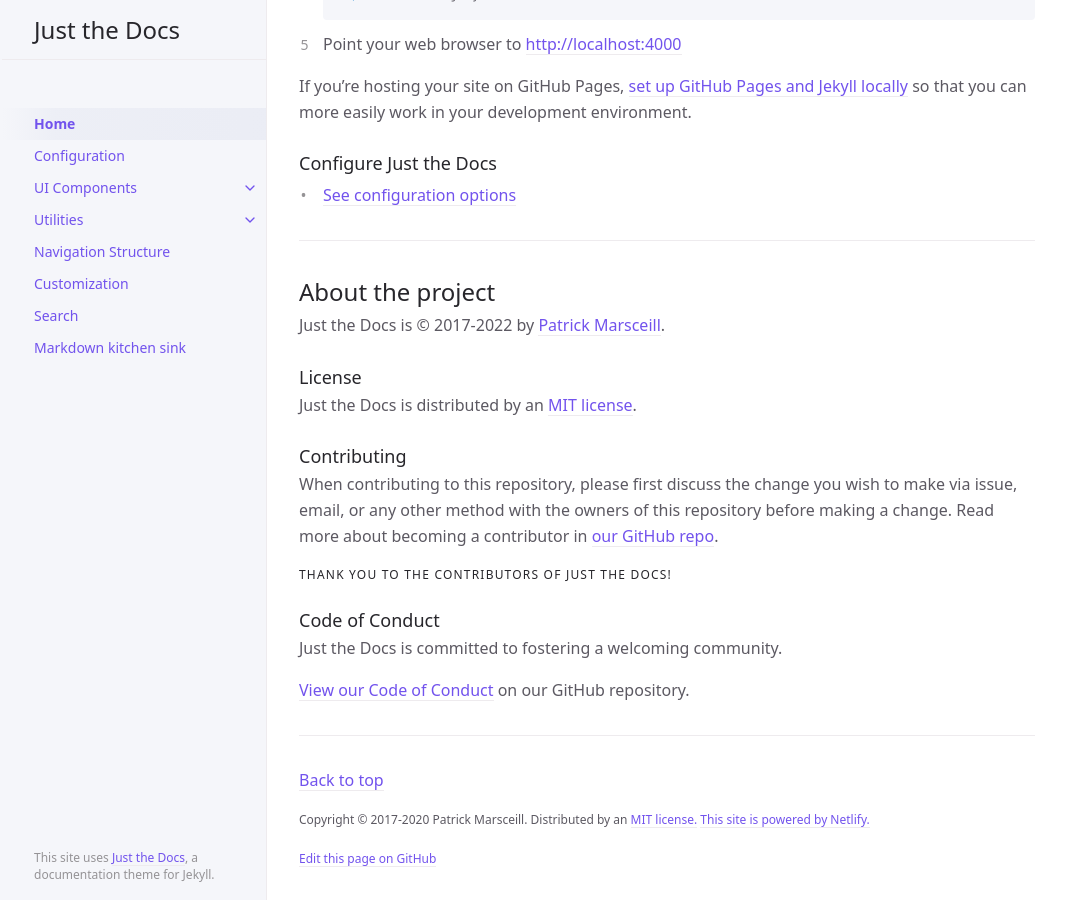
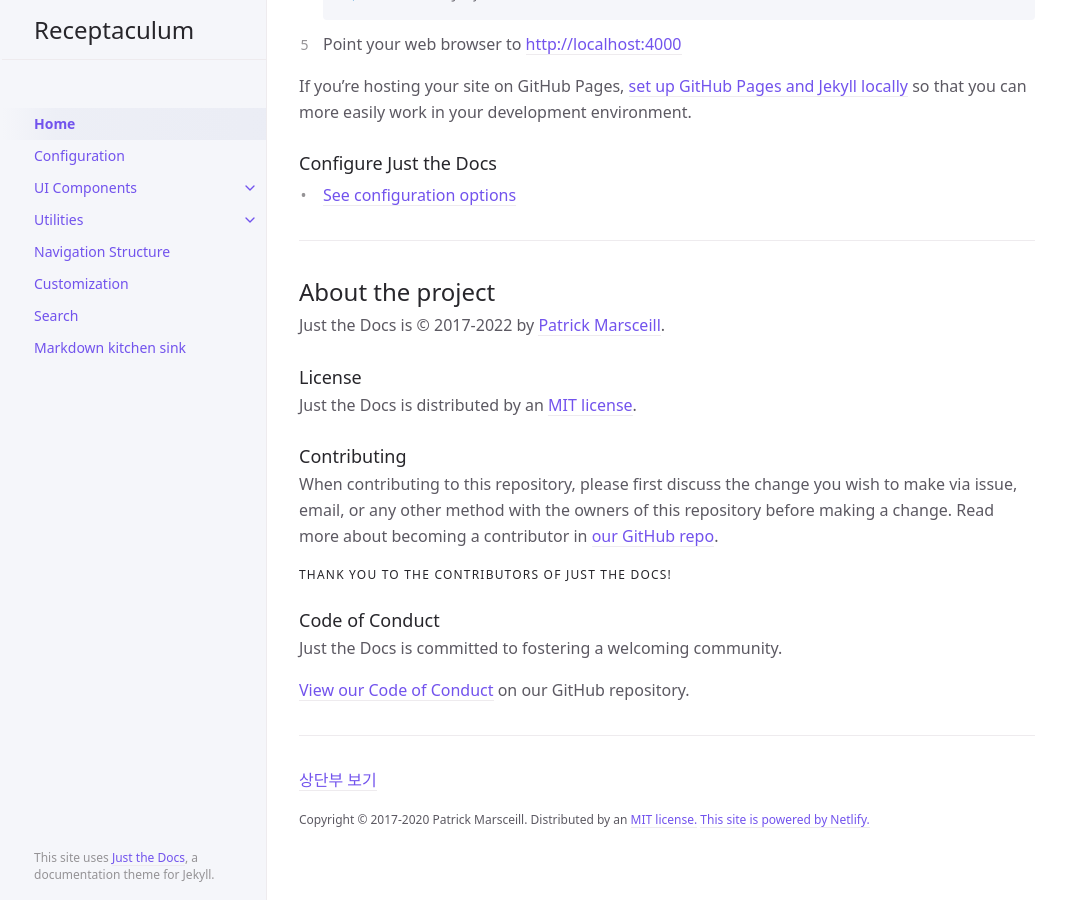
Before and after one commit to Receptaculum/receptaculum.github.io, a Jekyll site: the page built from index.md, in a window 1280 px wide and 900 px high, scrolled down 1420 px. Shown: the whole window, without its empty margins (105-1171 px from the left). Built offline with Jekyll 4.4.1, drawn with Linux system fonts in a browser that asks for light colours; some of the changed text lies outside the part shown.

Commit message:
fix _config.yml

```diff
--- a/_config.yml
+++ b/_config.yml
@@ -13,8 +13,8 @@
 # you will see them accessed via {{ site.title }}, {{ site.github_repo }}, and so on.
 # You can create any custom variable you would like, and they will be accessible
 # in the templates via {{ site.myvariable }}.
-title: Just the Docs
-description: A Jekyll theme for documentation
+title: Receptaculum
+description: A base for knowledge, experience and practice
 baseurl: "" # the subpath of your site, e.g. /blog
 url: "https://receptaculum.github.io" # the base hostname & protocol for your site, e.g. http://example.com
 
@@ -62,10 +62,11 @@ search:
 # Enable or disable heading anchors
 heading_anchors: true
 
+# 수정 1
 # Aux links for the upper right navigation
-aux_links:
-  "Just the Docs on GitHub":
-    - "//github.com/just-the-docs/just-the-docs"
+# aux_links:
+#  "Just the Docs on GitHub":
+#    - "//github.com/just-the-docs/just-the-docs"
 
 # Makes Aux links open in a new tab. Default is false
 aux_links_new_tab: false
@@ -79,7 +80,7 @@ nav_sort: case_sensitive # Capital letters sorted before lowercase
 
 # Back to top link
 back_to_top: true
-back_to_top_text: "Back to top"
+back_to_top_text: "상단부 보기"
 
 footer_content: "Copyright &copy; 2017-2020 Patrick Marsceill. Distributed by an <a href=\"https://github.com/just-the-docs/just-the-docs/tree/main/LICENSE.txt\">MIT license.</a> <a href=\"https://www.netlify.com/\">This site is powered by Netlify.</a>"
 
@@ -90,7 +91,8 @@ last_edit_time_format: "%b %e %Y at %I:%M %p" # uses ruby's time format: https:/
 
 
 # Footer "Edit this page on GitHub" link text
-gh_edit_link: true # show or hide edit this page link
+# 수정 2
+gh_edit_link: false
 gh_edit_link_text: "Edit this page on GitHub"
 gh_edit_repository: "https://github.com/just-the-docs/just-the-docs" # the github URL for your repo
 gh_edit_branch: "main" # the branch that your docs is served from
@@ -100,10 +102,11 @@ gh_edit_view_mode: "tree" # "tree" or "edit" if you want the user to jump into t
 # Color scheme currently only supports "dark", "light"/nil (default), or a custom scheme that you define
 color_scheme: nil
 
+# 수정 3
 # Google Analytics Tracking (optional)
 # e.g, UA-1234567-89
-ga_tracking: UA-2709176-10
-ga_tracking_anonymize_ip: true # Use GDPR compliant Google Analytics settings (true/nil by default)
+#ga_tracking: UA-2709176-10
+#ga_tracking_anonymize_ip: true # Use GDPR compliant Google Analytics settings (true/nil by default)
 
 plugins:
   - jekyll-seo-tag
```
